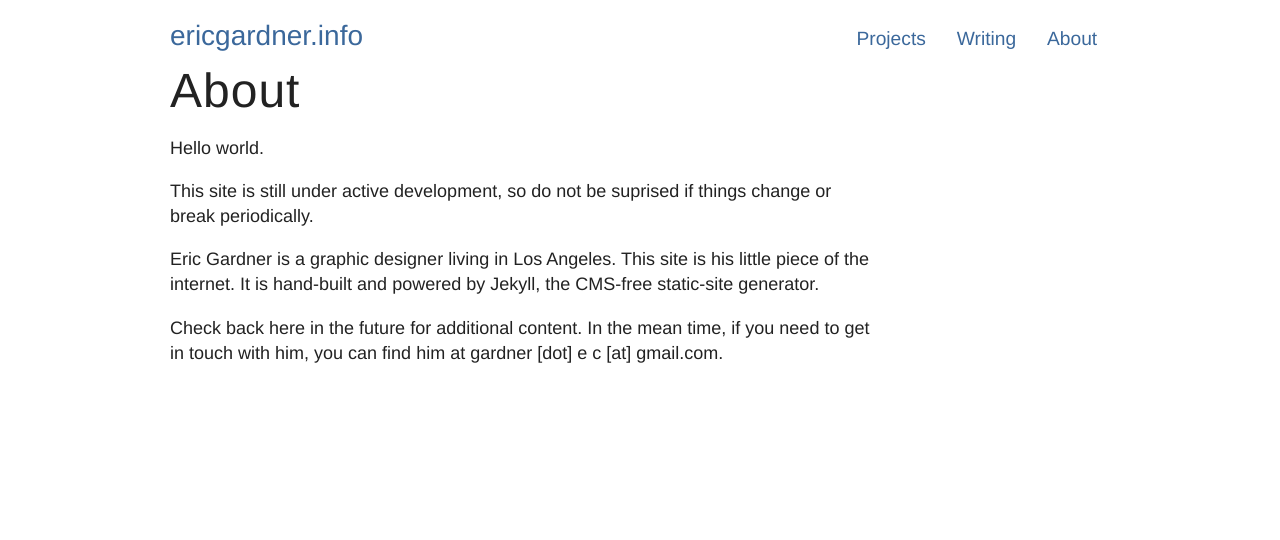
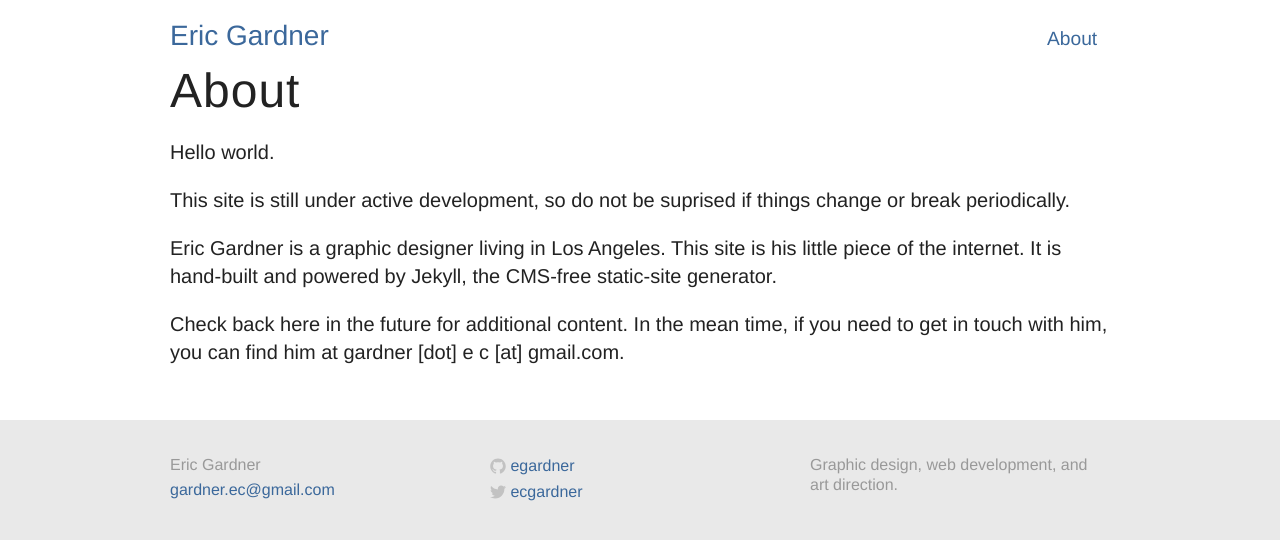
Before and after one commit to egardner/ericgardner.info-old, a Jekyll site: the page built from about/index.md, in a window 1280 px wide. Shown: the top 540 px of the page. Built offline with Jekyll 4.4.1, drawn with Linux system fonts in a browser that asks for light colours; nearby versions of some CDN libraries; Markdown is read by kramdown in place of the engine named in the settings.

Commit message:
Layout updates and reorganization

```diff
--- /dev/null
+++ b/_includes/head.html
@@ -0,0 +1,38 @@
+<head>
+<!-- Basic Page Needs
+================================================== -->
+<meta charset="utf-8">
+<title>Eric Gardner | Graphic Design</title>
+<meta name="description" content="Eric Gardner: Graphic Design Portfolio">
+<meta name="author" content="Eric Gardner">
+
+<!-- Typekit
+================================================== -->
+<script type="text/javascript" src="//use.typekit.net/lwu8jdu.js"></script>
+<script type="text/javascript">try{Typekit.load();}catch(e){}</script>
+
+<!-- Mobile Specific Metas
+================================================== -->
+<meta name="viewport" content="width=device-width,initial-scale=1">
+
+<!-- CSS
+================================================== -->
+<link rel="stylesheet" type="text/css" href="/assets/css/main.css">
+<script type="text/javascript" src="/assets/css/fixed-positioning.js"></script>
+
+<!-- JS
+================================================== -->
+<script type="text/javascript" src="//ajax.googleapis.com/ajax/libs/jquery/1.11.0/jquery.min.js"></script>
+<script>window.jQuery || document.write('<script src="/assets/js/jquery-1.11.0.min.js">\x3C/script>')</script>
+<script type="text/javascript" src="/assets/js/skrollr.js"></script>
+<script type="text/javascript" src="/assets/js/imagesloaded.js"></script>
+
+{% if page.gallery %}
+	<!-- load flexslider components -->
+	<link rel="stylesheet" href="/assets/css/flexslider.css" type="text/css">
+	<script type="text/javascript" src="/assets/js/jquery.flexslider.js"></script>
+{% endif %}
+<script type="text/javascript" src="/assets/js/main.js"></script>
+
+
+</head>
--- a/_layouts/default.html
+++ b/_layouts/default.html
@@ -1,44 +1,9 @@
 <!DOCTYPE html>
-<html lang="en-US">
-<head>
-<!-- Basic Page Needs
-================================================== -->
-<meta charset="utf-8">
-<title>Eric Gardner | Graphic Design</title>
-<meta name="description" content="Eric Gardner: Graphic Design Portfolio">
-<meta name="author" content="Eric Gardner">
 
-<!-- Typekit
-================================================== -->
-<script type="text/javascript" src="//use.typekit.net/lwu8jdu.js"></script>
-<script type="text/javascript">try{Typekit.load();}catch(e){}</script>
+{% include head.html %}
 
-<!-- Mobile Specific Metas
-================================================== -->
-<meta name="viewport" content="width=device-width,initial-scale=1">
-
-<!-- CSS
-================================================== -->
-<link rel="stylesheet" type="text/css" href="/assets/css/main.css">
-<script type="text/javascript" src="/assets/css/fixed-positioning.js"></script>
-
-<!-- JS
-================================================== -->
-<script type="text/javascript" src="//ajax.googleapis.com/ajax/libs/jquery/1.11.0/jquery.min.js"></script>
-<script>window.jQuery || document.write('<script src="/assets/js/jquery-1.11.0.min.js">\x3C/script>')</script>
-<script type="text/javascript" src="/assets/js/skrollr.js"></script>
-<script type="text/javascript" src="/assets/js/imagesloaded.js"></script>
-
-{% if page.gallery %}
-	<!-- load flexslider components -->
-	<link rel="stylesheet" href="/assets/css/flexslider.css" type="text/css">
-	<script type="text/javascript" src="/assets/js/jquery.flexslider.js"></script>
-{% endif %}
-<script type="text/javascript" src="/assets/js/main.js"></script>
-
-
-</head>
 <body id="skrollr-body">
+<div class="bg">
 <header id="page-header" {% if page.parallax %} class="parallax-header" {% endif %}>
 	<div class="container">
 		<div class="sixteen columns">
@@ -53,7 +18,7 @@
 	</div>
 </header>
 {{ content }}
-
+</div>
 {% include footer.html %}
 
 <!-- Analytics
--- a/_layouts/page.html
+++ b/_layouts/page.html
@@ -1,78 +1,10 @@
-<!DOCTYPE html>
-<html lang="en-US">
-<head>
-<!-- Basic Page Needs
-================================================== -->
-<meta charset="utf-8">
-<title>Eric Gardner | Graphic Design</title>
-<meta name="description" content="Eric Gardner: Graphic Design Portfolio">
-<meta name="author" content="Eric Gardner">
-
-<!-- Typekit
-================================================== -->
-<script type="text/javascript" src="//use.typekit.net/lwu8jdu.js"></script>
-<script type="text/javascript">try{Typekit.load();}catch(e){}</script>
-
-<!-- Mobile Specific Metas
-================================================== -->
-<meta name="viewport" content="width=device-width,initial-scale=1">
-
-<!-- CSS
-================================================== -->
-<link rel="stylesheet" type="text/css" href="/assets/css/main.css">
-<script type="text/javascript" src="/assets/css/fixed-positioning.js"></script>
-
-<!-- JS
-================================================== -->
-<script type="text/javascript" src="//ajax.googleapis.com/ajax/libs/jquery/1.11.0/jquery.min.js"></script>
-<script>window.jQuery || document.write('<script src="/assets/js/jquery-1.11.0.min.js">\x3C/script>')</script>
-<script type="text/javascript" src="/assets/js/skrollr.js"></script>
-<script type="text/javascript" src="/assets/js/imagesloaded.js"></script>
-
-{% if page.gallery %}
-	<!-- load flexslider components -->
-	<link rel="stylesheet" href="/assets/css/flexslider.css" type="text/css">
-	<script type="text/javascript" src="/assets/js/jquery.flexslider.js"></script>
-{% endif %}
-<script type="text/javascript" src="/assets/js/main.js"></script>
-
-
-</head>
-<body id="skrollr-body">
-<header id="page-header" {% if page.parallax %} class="parallax-header" {% endif %}>
-	<div class="container">
-		<div class="sixteen columns">
-			<h1><a href="/">ericgardner.info</a></h1>
-			<a href="#menu" class="menu-link">Menu</a>
-			<nav id="menu" role="navigation">
-				<ul>
-					<li><a href="/">Projects</a></li>
-					<li><a href="/writing/">Writing</a></li>
-					<li><a href="/about/">About</a></li>
-				</ul>
-			</nav>
-		</div>
-	</div>
-</header>
+---
+layout: default
+---
 <div class="container">
-	<div class="twelve columns row">
+	<div class="sixteen columns row">
 		<h2>{{ page.title }}</h2>
 		{{ content }}
 		<br class="clear" />
 	</div>
 </div>
-<!-- Analytics
-================================================== -->
-<script>
-  (function(i,s,o,g,r,a,m){i['GoogleAnalyticsObject']=r;i[r]=i[r]||function(){
-  (i[r].q=i[r].q||[]).push(arguments)},i[r].l=1*new Date();a=s.createElement(o),
-  m=s.getElementsByTagName(o)[0];a.async=1;a.src=g;m.parentNode.insertBefore(a,m)
-  })(window,document,'script','//www.google-analytics.com/analytics.js','ga');
-
-  ga('create', 'UA-25845740-1', 'ericgardner.info');
-  ga('send', 'pageview');
-
-</script>
-
-</body>
-</html>
--- a/assets/css/main.css
+++ b/assets/css/main.css
@@ -29,9 +29,10 @@
 	color: #3b689b;
 }
 body {
-/*	background-color: #fff;
-*/	font-family: "proxima-nova", "helvetica", "arial", sans-serif;
+/*  background-color: #fff;
+*/  font-family: "proxima-nova", "helvetica", "arial", sans-serif;
 	color: #222;
+	background-color: #e9e9e9;
 }
 
 code, pre {
@@ -97,7 +98,7 @@
 li {}
 
 p {
-	font-size: 1.125em;
+	font-size: 1.25em;
 	line-height: 1.4;
 	margin-bottom: 1rem;
 }
@@ -109,9 +110,13 @@
 
 /* 2. Header, Footer, & Basic Layout
 ==================================================*/
+.bg {
+	background-color: #fff;
+}
+
 #page-header{
-/*	background-color: #fff;
-*/	width: 100%;
+/*  background-color: #fff;
+*/  width: 100%;
 	height: 60px;
 }
 #page-header h1{float:left;}
```
Lines whose indentation alone changed are shown as unchanged.
